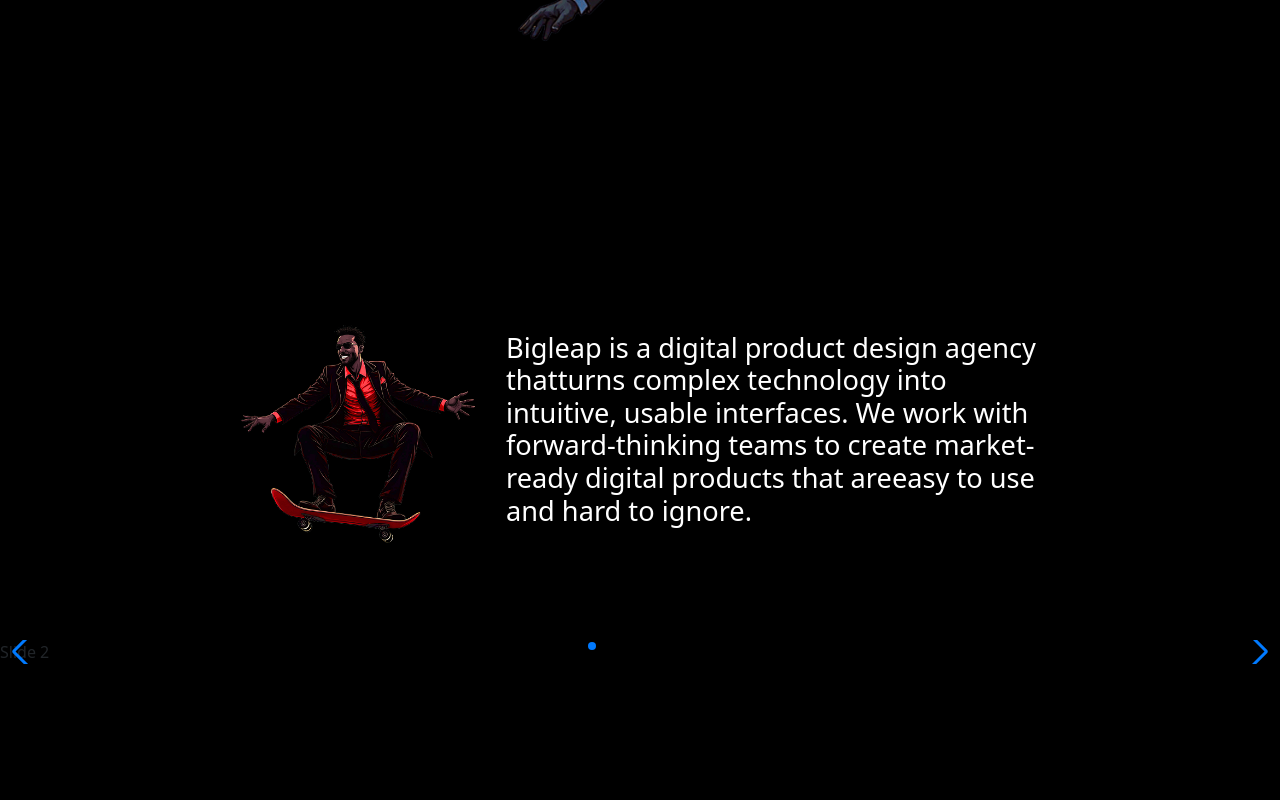
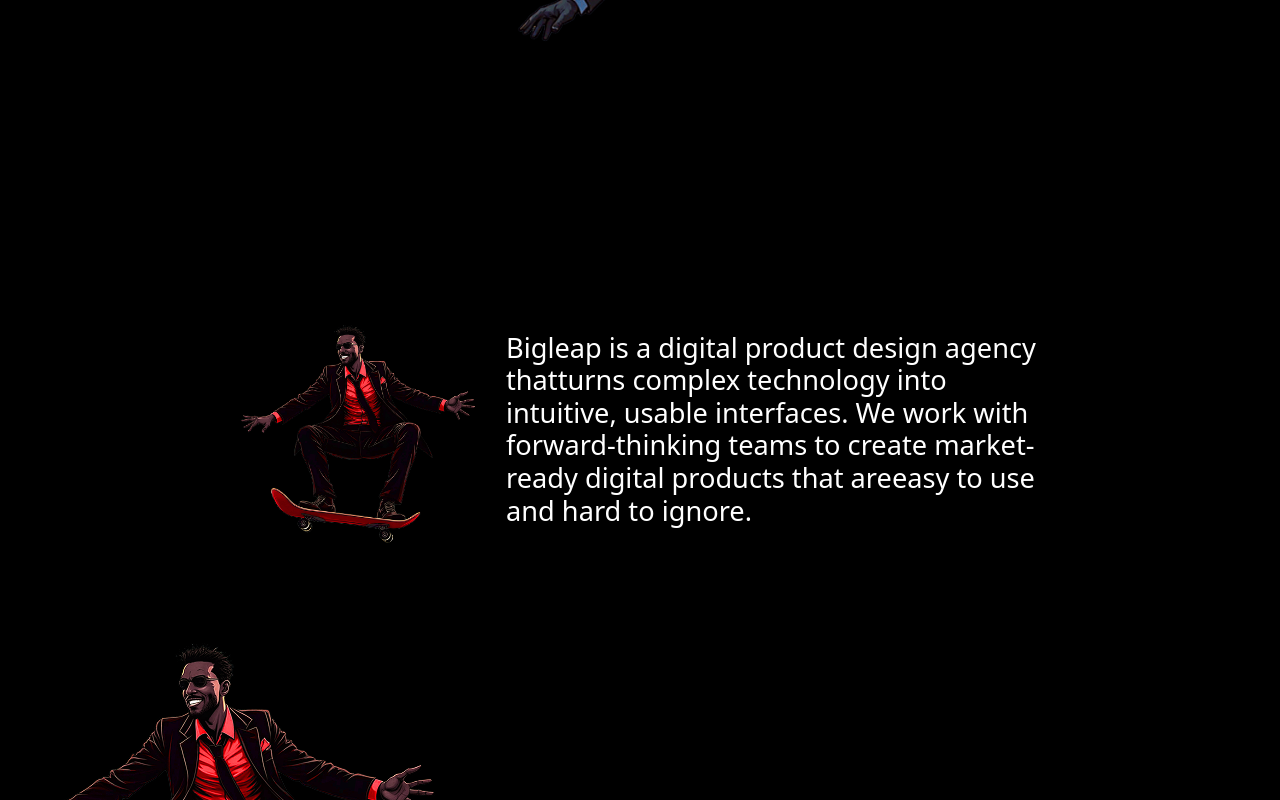
Before and after one commit to snehacmyk/bigleap-web-next, a Next.js app: page / in a window 1280 px wide. Shown: the part 741-1541 px from the top of the page. Before the commit the page ends 1405 px from the top, so only its background shows below. Built offline with nearby package versions, Linux system fonts and the light colour scheme.

Commit message:
Update slider component and styles
Refactored Slider to accept a default data prop and display a single image slide. Disabled pagination and navigation. Updated CSS to add #app height rule. Adjusted Slider usage in page.jsx to use self-closing tag.

```diff
--- a/src/app/components/slider.jsx
+++ b/src/app/components/slider.jsx
@@ -12,9 +12,10 @@
 
 // import required modules
 import { Autoplay, Pagination, Navigation } from 'swiper/modules';
+import { Fauna_One } from 'next/font/google';
 
 
-export default function Slider() {
+export default function Slider(datas = ["Sl01", "Sl02", "Sl03"]) {
     return (
         <>
             <Swiper
@@ -25,21 +26,16 @@
                     disableOnInteraction: false,
                 }}
                 pagination={{
-                    clickable: true,
+                    clickable: false,
                 }}
-                navigation={true}
+                navigation={false}
                 modules={[Autoplay, Pagination, Navigation]}
                 className="mySwiper"
             >
-                <SwiperSlide>Slide 1</SwiperSlide>
-                <SwiperSlide>Slide 2</SwiperSlide>
-                <SwiperSlide>Slide 3</SwiperSlide>
-                <SwiperSlide>Slide 4</SwiperSlide>
-                <SwiperSlide>Slide 5</SwiperSlide>
-                <SwiperSlide>Slide 6</SwiperSlide>
-                <SwiperSlide>Slide 7</SwiperSlide>
-                <SwiperSlide>Slide 8</SwiperSlide>
-                <SwiperSlide>Slide 9</SwiperSlide>
+                <SwiperSlide style={{ height: '20vh', width: '100%' }}>
+                    <img src="Scate.png" alt="" />
+                </SwiperSlide>
+
             </Swiper>
         </>
     );
--- a/src/app/components/slider.module.css
+++ b/src/app/components/slider.module.css
@@ -20,3 +20,7 @@
   -o-object-fit: cover;
      object-fit: cover;
 }/*# sourceMappingURL=slider.css.map */
+
+#app {
+  height: 100%;
+}
--- a/src/app/page.jsx
+++ b/src/app/page.jsx
@@ -47,7 +47,7 @@
         <h2 className=""></h2>
         <p className=""></p>
 
-      <Slider></Slider>
+      <Slider/>
       </section>
     </>
   );
```
